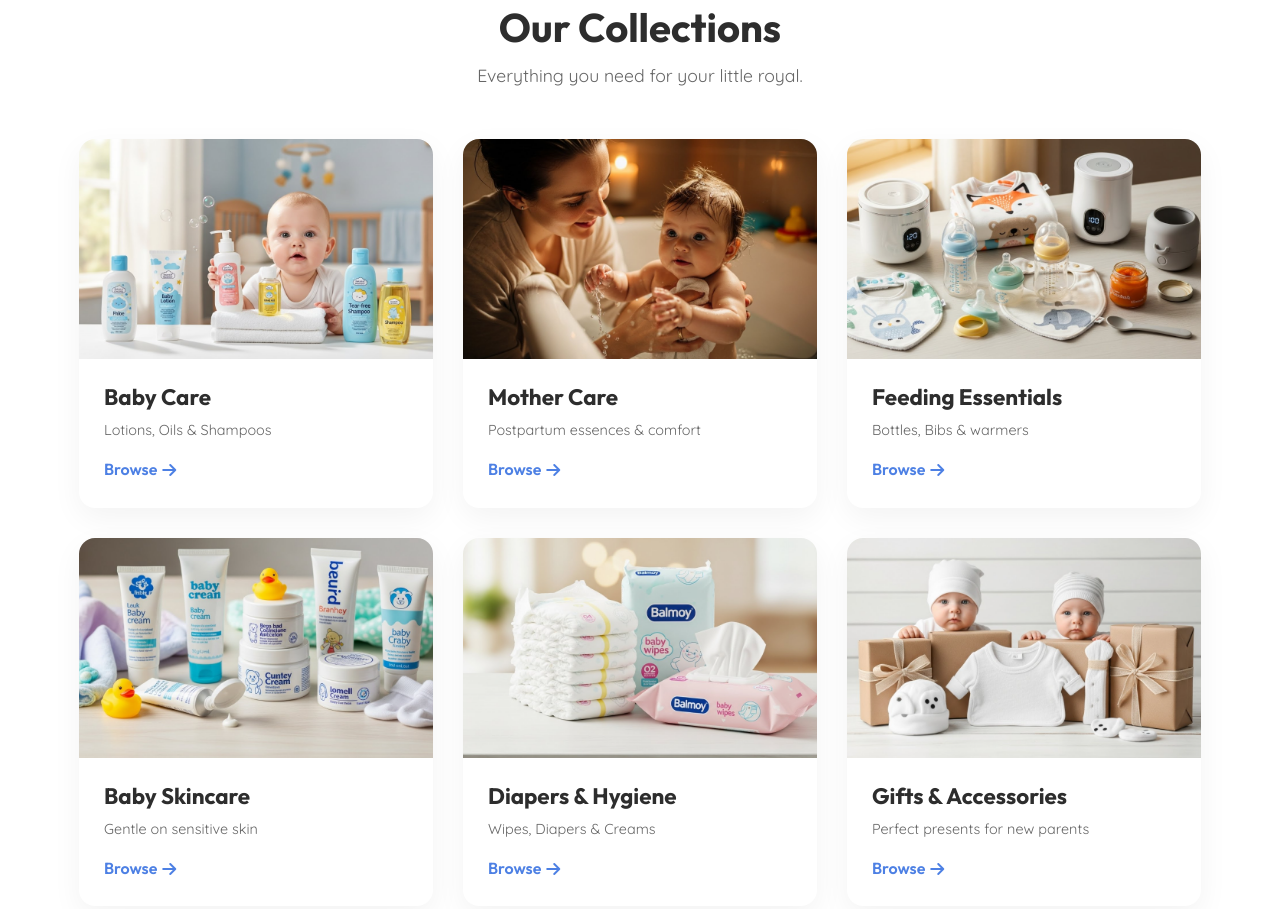
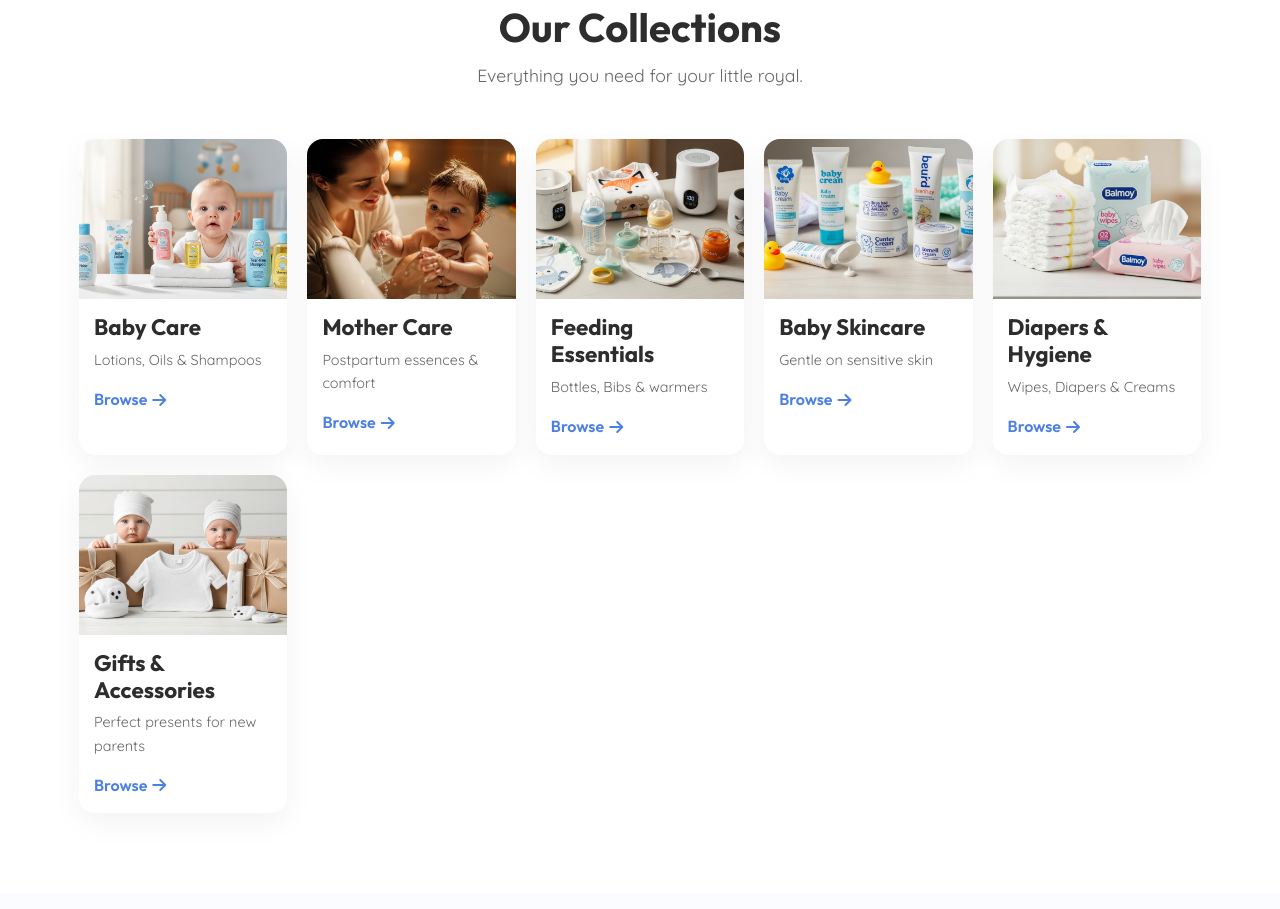
Before and after one commit to sermax-cloud/Kids-Royal-, a plain HTML site: page index.html in a window 1280 px wide. Shown: the part 1728-2637 px from the top of the page. Drawn offline with nearby package versions, Linux system fonts and the light colour scheme; no server answers.

Commit message:
Resize home page category and product cards to be smaller

```diff
--- a/index.html
+++ b/index.html
@@ -211,7 +211,7 @@
                 <p>Top picks for your little one</p>
             </div>
             <div id="featured-grid" class="products-grid"
-                style="display: grid; grid-template-columns: repeat(auto-fill, minmax(280px, 1fr)); gap: 30px;">
+                style="display: grid; grid-template-columns: repeat(auto-fill, minmax(200px, 1fr)); gap: 20px;">
                 <p style="grid-column: 1/-1; text-align: center;">Loading featured items...</p>
             </div>
         </div>
--- a/style.css
+++ b/style.css
@@ -449,9 +449,9 @@ img {
 /* Categories */
 .categories-grid {
     display: grid;
-    grid-template-columns: repeat(auto-fit, minmax(300px, 1fr));
+    grid-template-columns: repeat(auto-fit, minmax(200px, 1fr));
     /* Responsive Grid */
-    gap: 30px;
+    gap: 20px;
 }
 
 .category-card {
@@ -464,7 +464,7 @@ img {
 }
 
 .cat-image-wrapper {
-    height: 220px;
+    height: 160px;
     /* Fixed height for consistency */
     overflow: hidden;
 }
@@ -481,7 +481,7 @@ img {
 }
 
 .cat-content {
-    padding: 25px;
+    padding: 15px;
 }
 
 .cat-content h3 {
```
